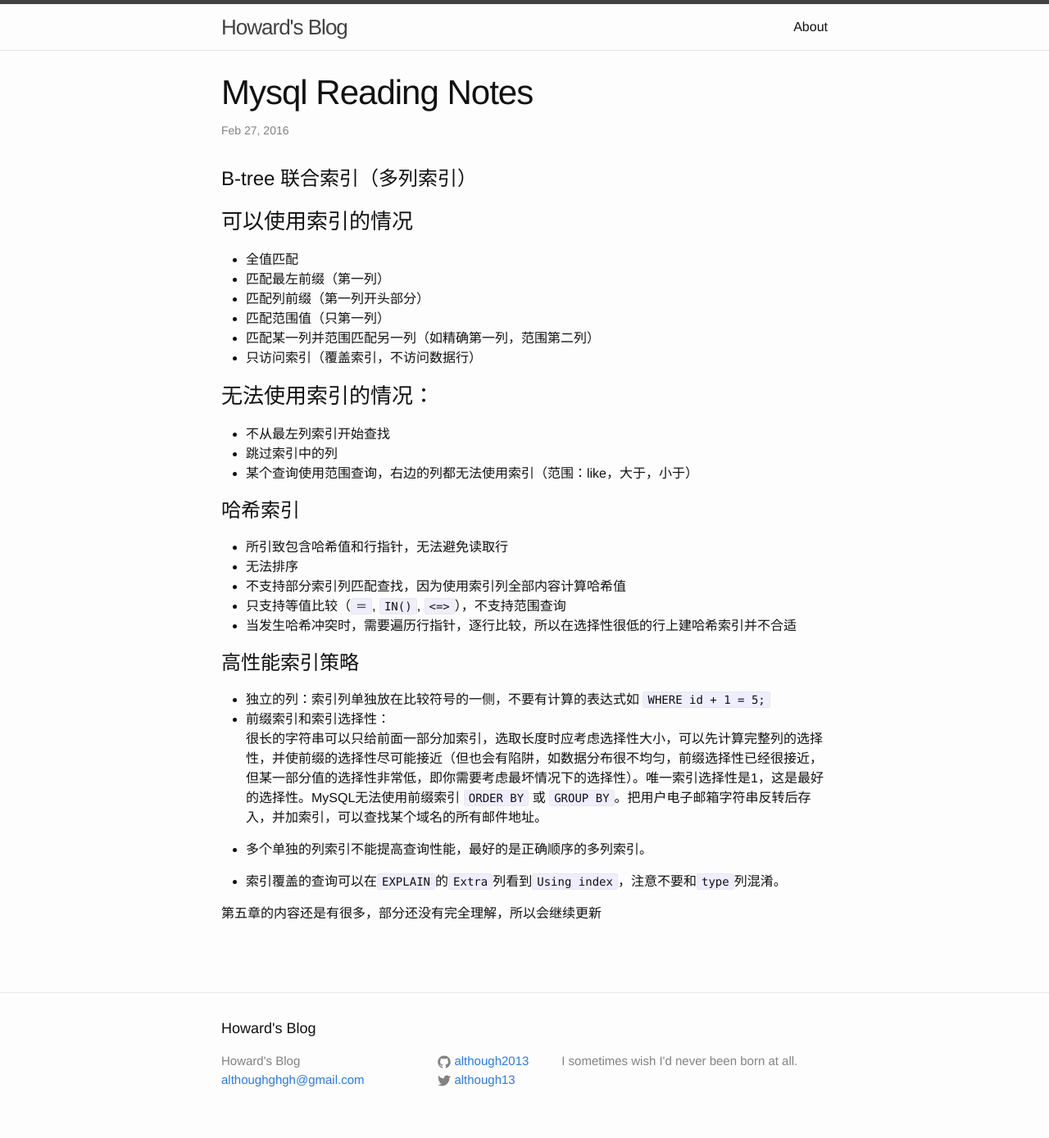
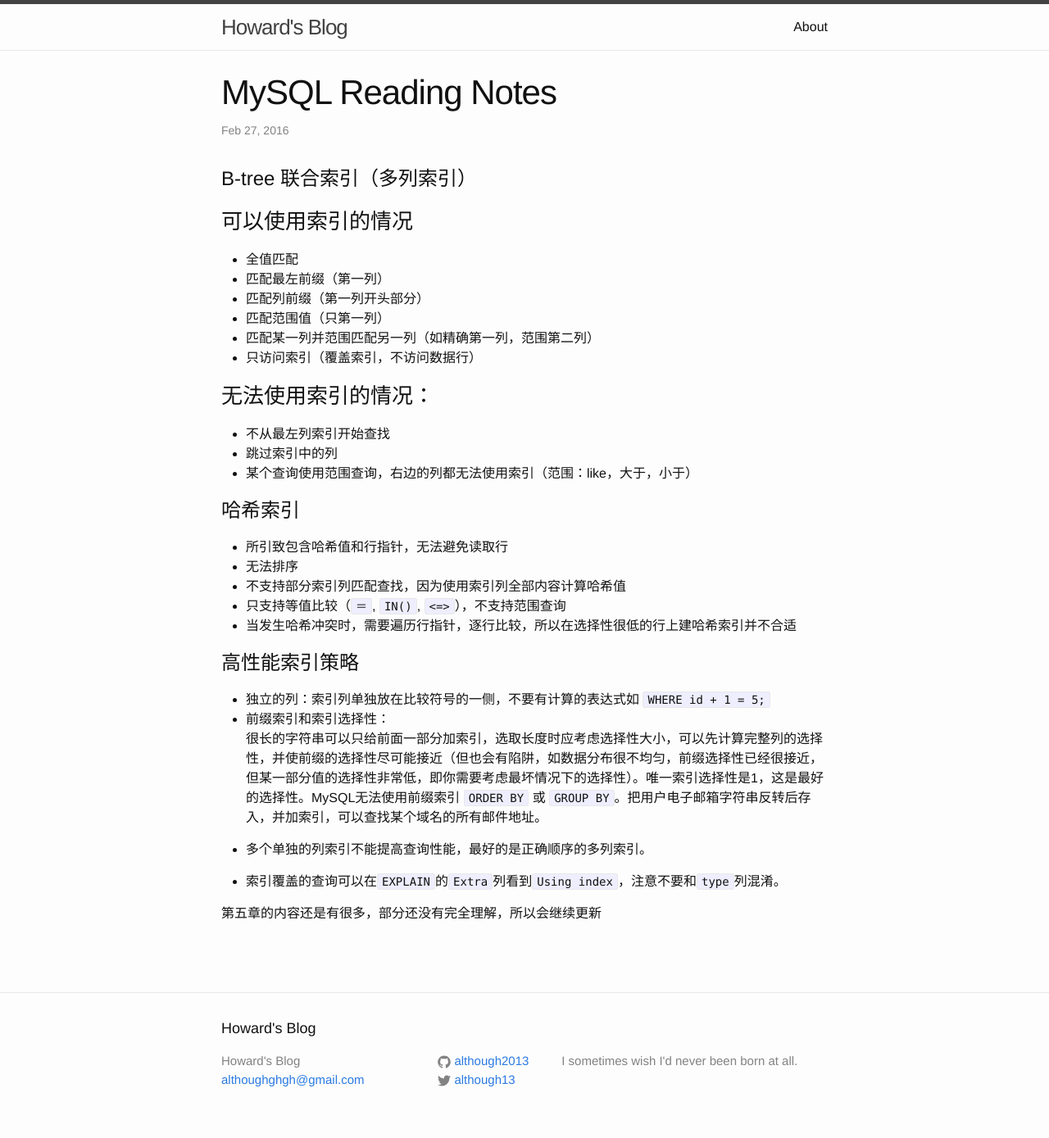
Before and after one commit to although2013/although2013.github.io, a Jekyll site: the page built from _posts/2016-03-27-mysql-reading-notes.markdown, in a window 1280 px wide. Shown: the whole page at 82% size. Built offline with Jekyll 4.4.1, drawn with Linux system fonts in a browser that asks for light colours; comment, search, counter and statistics services are not loaded.

Commit message:
write mistake

```diff
--- a/_posts/2016-03-27-mysql-reading-notes.markdown
+++ b/_posts/2016-03-27-mysql-reading-notes.markdown
@@ -1,6 +1,6 @@
 ---
 layout: post
-title:  "Mysql Reading Notes"
+title:  "MySQL Reading Notes"
 date:   2016-02-27 21:18:04
 categories: jekyll update
 ---
```
